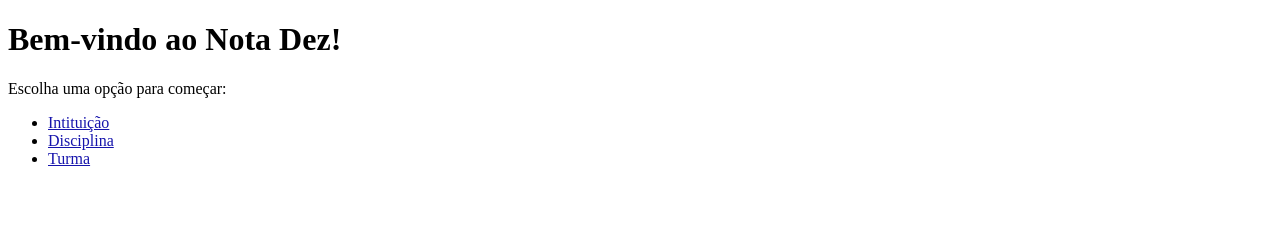
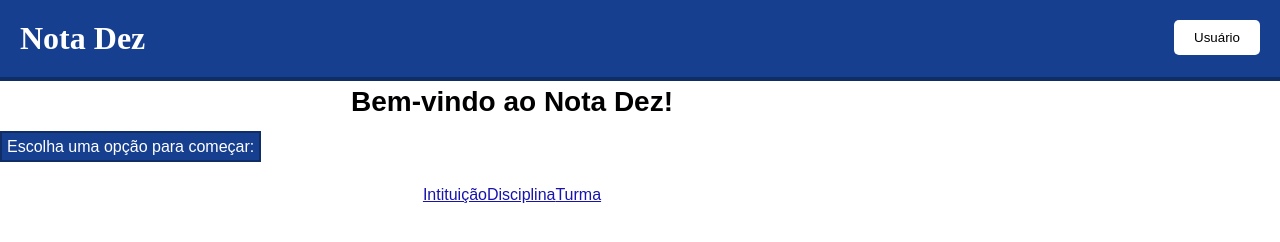
Before and after one commit to CaioMenali/PI_II_ES_TIME-17, a plain HTML site: page html/inicial.html in a window 1280 px wide. Drawn offline with Linux system fonts and the light colour scheme.

Commit message:
(1.5h) Atualizei a Tela Inicial
fiz atualizações mais no .css

```diff
--- a/html/inicial.html
+++ b/html/inicial.html
@@ -3,26 +3,29 @@
     <head>
         <meta charset="utf-8">
         <link href="../style/style.css" rel="stylesheet"/>
+        <script src="../script/script.ts"></script>
         <title>Nota Dez</title>
+        <h1 id="cabecalho">
+            Nota Dez
+            <button>Usuário</button>
+        </h1>
     </head>
     <body>
-        <div id="wrapper">
+        <div class="wrapper">
 
-            <div id="saudacao">
+            <div class="saudacao">
                 <h1>Bem-vindo ao Nota Dez!</h1>
+
                 <p>Escolha uma opção para começar:</p>
             </div>
 
-            <div id="conteudo">
+            <div class="conteudo">
                 <ul class="opcoes">
-                    <li><a href="T_Instituicao.html">Intituição</a></li>
-                    <li><a href="T_disciplina.html">Disciplina</a></li>
-                    <li><a href="T_turma.html">Turma</a></li>
+                    <li class="opcao"><a href="T_Instituicao.html">Intituição</a></li>
+                    <li class="opcao"><a href="T_disciplina.html">Disciplina</a></li>
+                    <li class="opcao"><a href="T_turma.html">Turma</a></li>
                 </ul>
             </div>
-
-
-
         </div>
     </body>
 </html>
--- a/style/style.css
+++ b/style/style.css
@@ -1,18 +1,86 @@
+/* Adicione isso ao início do seu CSS para remover margens padrão */
+
+
+.wrapper {
+    margin: 0;
+    padding: 0;
+    width: 80%;
+    font-family: Arial, sans-serif;
+}
+
+body, h1 {
+    margin: 0;
+    padding: 0;
+}
+
+#cabecalho {
+    position: relative;
+    text-align: left;
+    padding: 20px;
+    background-color: rgb(23, 63, 143);
+    color: white;
+    border-bottom: 4px solid rgb(16, 45, 102);
+}
+
+#cabecalho button {
+    position: absolute;
+    top: 20px;
+    right: 20px;
+    padding: 10px 20px;
+    background-color: rgb(255, 255, 255);
+    color: rgb(0, 0, 0);
+    border: none;
+    border-radius: 5px;
+    cursor: pointer;
+}
+
+.saudacao h1 {
+    margin: 0;
+    padding: 0;
+}
+
+
+
+
 .saudacao p {
-    margin-top:0px;
+    margin:0;
+    display: inline;
     padding:5px;
     background-color:rgb(23, 63, 143);
     color: white;
-    border:2px solid rgb(16, 45, 102);
+    border :2px solid rgb(16, 45, 102);
 }
 
 .saudacao h1 {
-    margin:10px;
-    padding:5px;
-    background-color:rgb(23, 63, 143);
+    margin-top:5px;
+    margin-bottom:20px;
+    text-align: center;
+    font-size: 28px;
+
+    color: rgb(0, 0, 0);
+}
+
+#btnUsuario{
+    position: absolute;
+    top: 10px;
+    right: 10px;
+    padding: 10px 20px;
+    background-color: rgb(23, 63, 143);
     color: white;
-    border:2px solid rgb(16, 45, 102);
+    border: none;
+    border-radius: 5px;
+    cursor: pointer;
 }
+
+.opcoes {
+    display: flex;
+    justify-content: center;
+    list-style-type: none;
+    padding: 15px;
+    margin:15px
+}
+
+
 
 a {
     color:rgb(22, 20, 172);
```
Also changed, not shown: scrypt/scrypt.js (deleted), scrypt/scrypt.ts (added).
